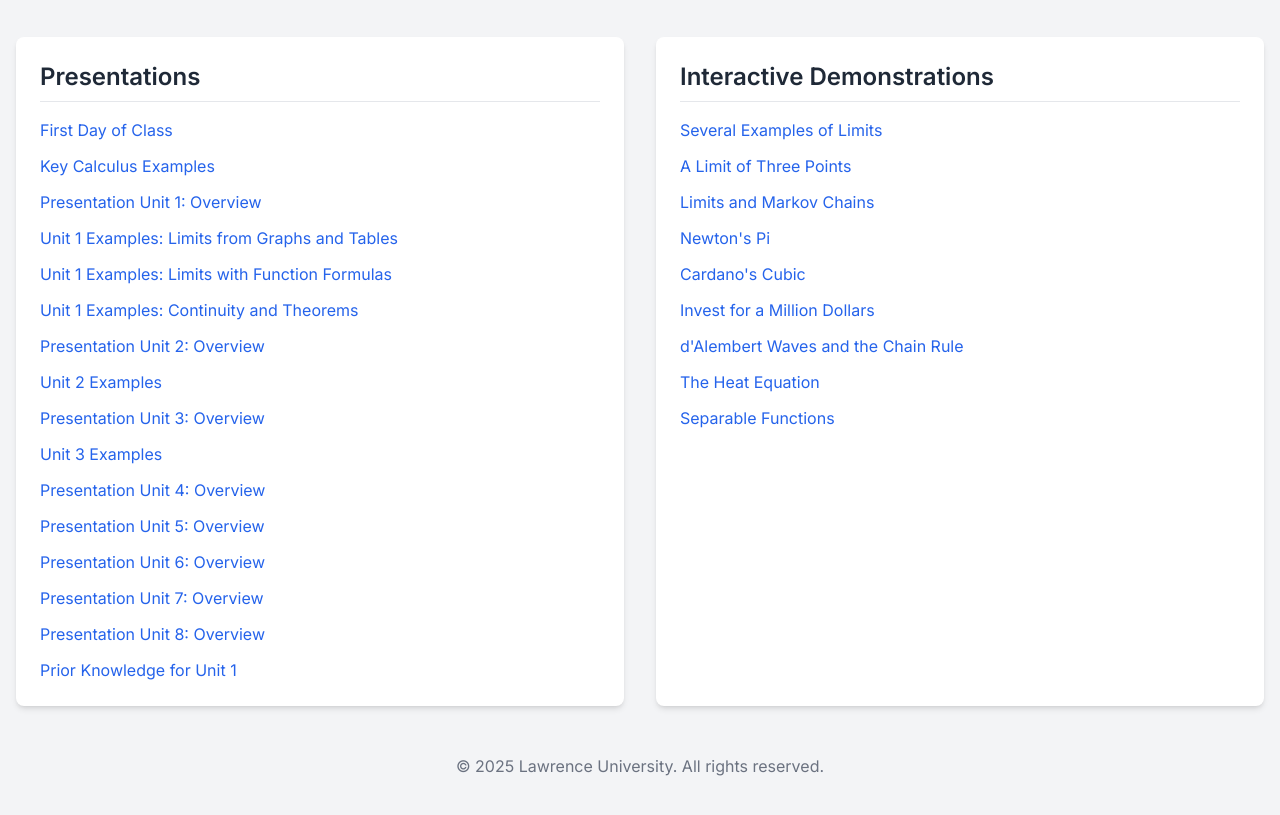
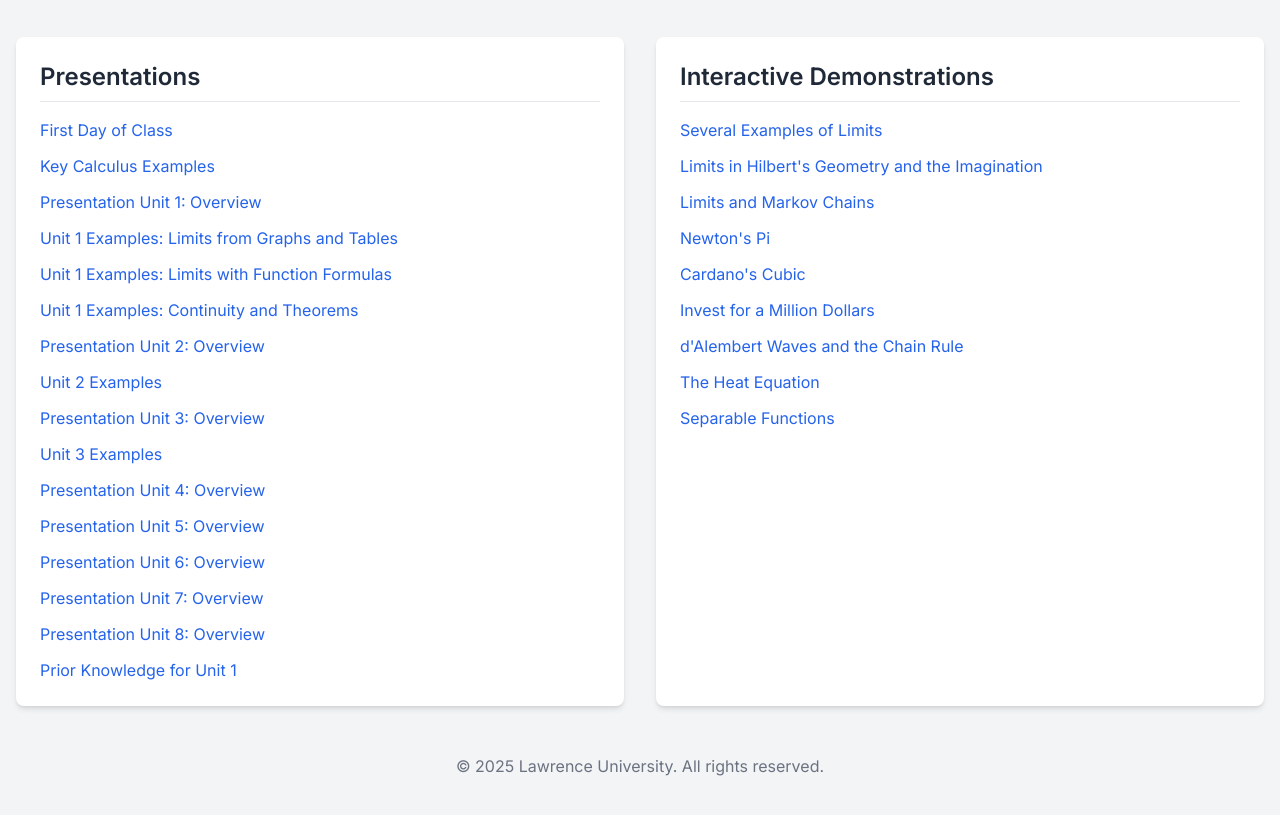
Before and after one commit to alexheaton2/demos, a plain HTML site: page math140/index.html in a window 1280 px wide. Shown: the part 135-950 px from the top of the page. Drawn offline with nearby package versions, Linux system fonts and the light colour scheme.

Commit message:
Update index.html

```diff
--- a/math140/index.html
+++ b/math140/index.html
@@ -66,7 +66,7 @@
                 <h2 class="text-2xl font-semibold mb-4 border-b pb-2">Interactive Demonstrations</h2>
                 <ul class="space-y-3">
                     <li><a href="LimitExamples.html" class="text-blue-600 hover:text-blue-800 hover:underline">Several Examples of Limits</a></li>
-                    <li><a href="Limit of Three Points.html" class="text-blue-600 hover:text-blue-800 hover:underline">A Limit of Three Points</a></li>
+                    <li><a href="Hilbert_Limits_Curves.html" class="text-blue-600 hover:text-blue-800 hover:underline">Limits in Hilbert's Geometry and the Imagination</a></li>
                     <li><a href="Markov_Veritasium.html" class="text-blue-600 hover:text-blue-800 hover:underline">Limits and Markov Chains</a></li>
                     <li><a href="Newton_Pi_Veritasium.html" class="text-blue-600 hover:text-blue-800 hover:underline">Newton's Pi</a></li>
                     <li><a href="Cardano_Cubic_Veritasium.html" class="text-blue-600 hover:text-blue-800 hover:underline">Cardano's Cubic</a></li>
```
